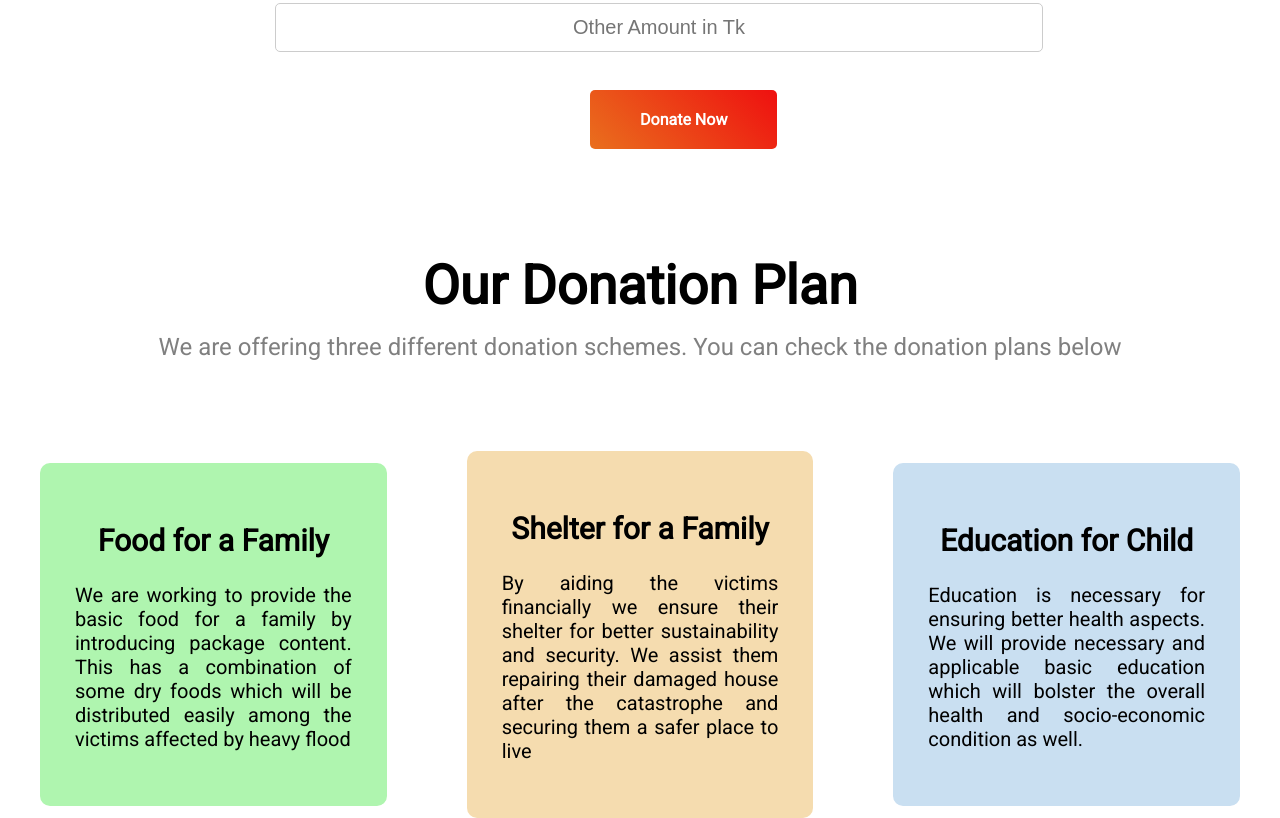
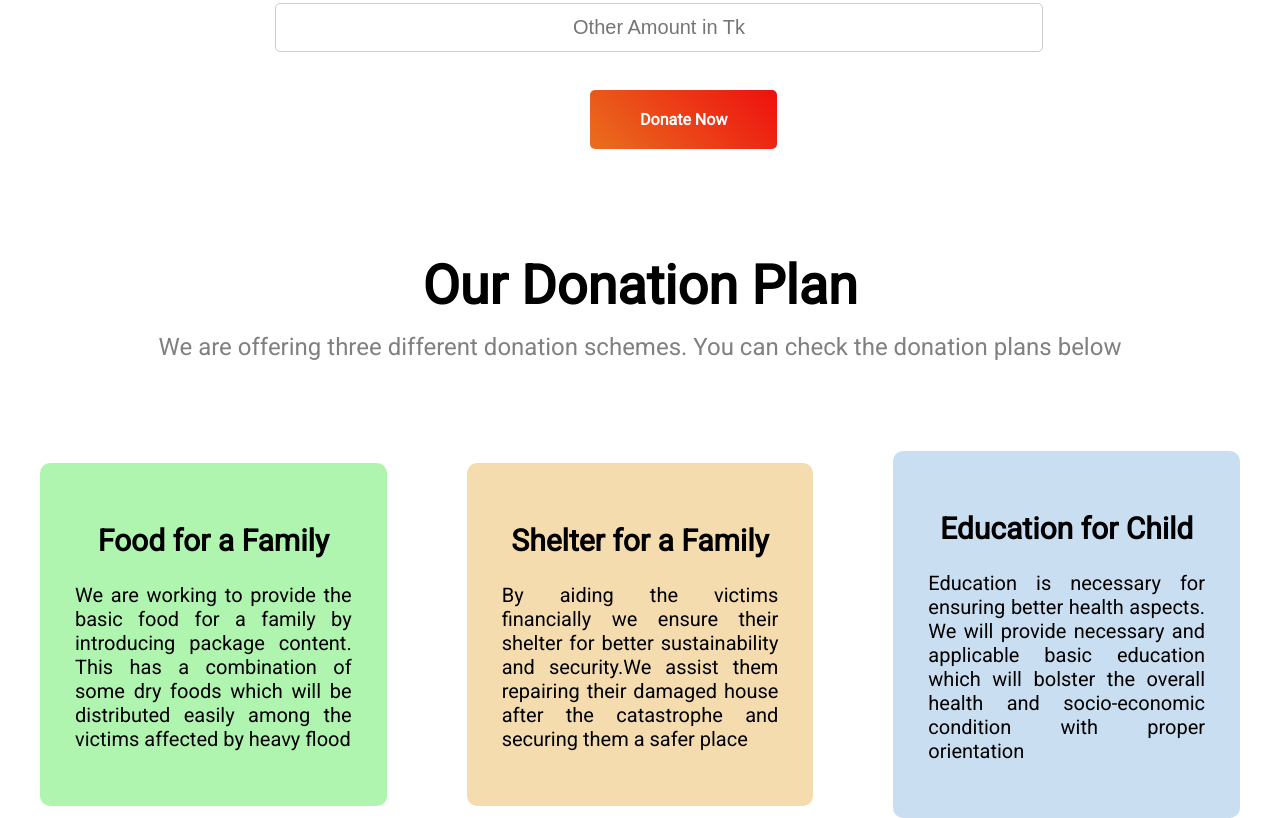
Before and after one commit to ilm22/module_5_assignment, a plain HTML site: page index.html in a window 1280 px wide. Shown: the part 1229-2047 px from the top of the page. Drawn offline with Linux system fonts and the light colour scheme.

Commit message:
Donation Plan Finalized

```diff
--- a/index.html
+++ b/index.html
@@ -73,9 +73,10 @@
 
         <div class="shelter">
             <h2 id="fourth_header">Shelter for a Family</h2>
-            <p>By aiding the victims financially we ensure their shelter for better sustainability and security.
-                We assist them repairing their damaged house after the catastrophe and securing them a safer place to
-                live
+            <p>
+                By aiding the victims financially we ensure their shelter for better sustainability and security.We
+                assist them repairing their damaged house after the catastrophe and securing them a safer place
+
             </p>
 
         </div>
@@ -83,7 +84,8 @@
         <div class="education">
             <h2 id="fourth_header">Education for Child</h2>
             <p>Education is necessary for ensuring better health aspects. We will provide necessary and applicable
-                basic education which will bolster the overall health and socio-economic condition as well.
+                basic education which will bolster the overall health and socio-economic condition with proper
+                orientation
             </p>
 
         </div>
```
